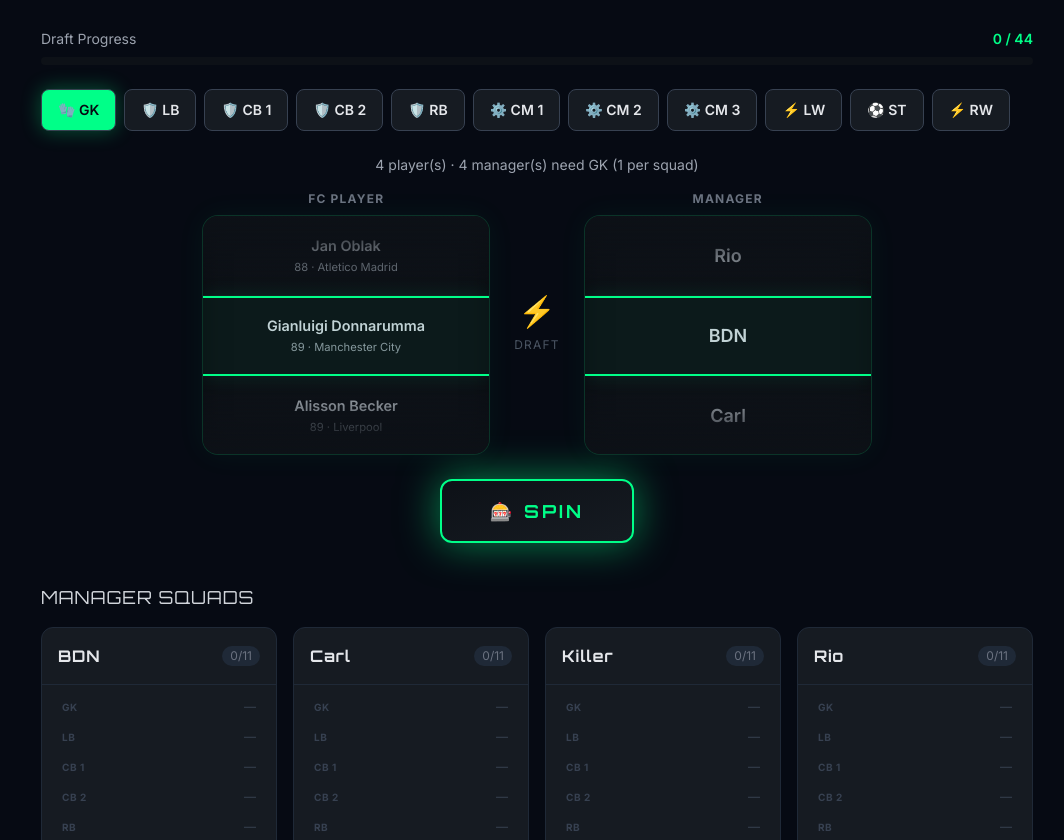
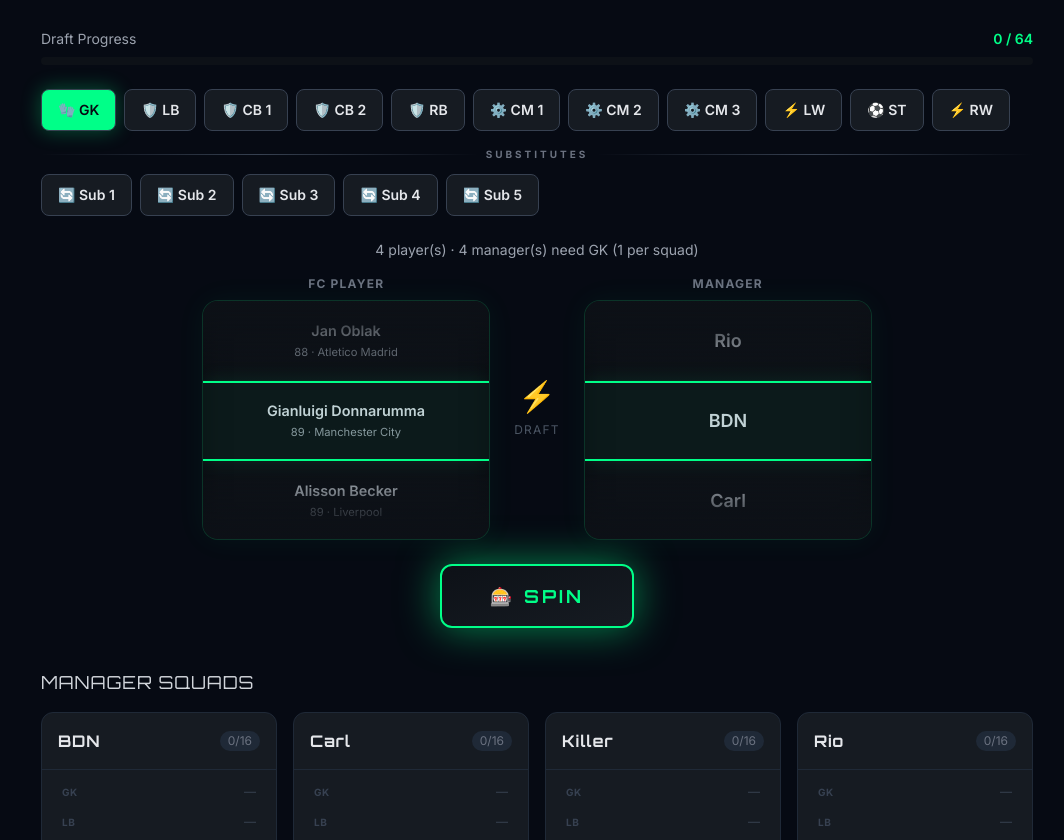
Before and after one commit to bdn009/FC26-Roulette, a plain HTML site: page index.html in a window 1280 px wide. Shown: the part 87-927 px from the top of the page, without its empty margins (103-1167 px from the left). Drawn offline with nearby package versions, Linux system fonts and the light colour scheme.

Commit message:
sub system added

```diff
--- a/index.html
+++ b/index.html
@@ -226,7 +226,7 @@
         <!-- Progress -->
         <div class="mb-6">
             <div class="flex justify-between text-sm mb-2"><span class="text-gray-400">Draft Progress</span><span
-                    id="progressText" class="text-neon font-semibold">0 / 16</span></div>
+                    id="progressText" class="text-neon font-semibold">0 / 64</span></div>
             <div class="w-full h-2 bg-surface rounded-full overflow-hidden">
                 <div id="progressBar"
                     class="h-full bg-gradient-to-r from-neon-dim to-neon rounded-full transition-all duration-500"
@@ -269,6 +269,27 @@
             <button
                 class="pos-tab px-4 py-2.5 rounded-lg font-semibold text-sm bg-surface-raised border border-gray-700"
                 data-pos="RW" onclick="selectPosition('RW')">⚡ RW</button>
+            <!-- Subs Divider -->
+            <div class="w-full flex items-center gap-2 mt-2 mb-1">
+                <div class="h-px flex-1 bg-gradient-to-r from-transparent via-gray-700 to-transparent"></div>
+                <span class="text-[10px] font-bold tracking-[3px] text-gray-500 uppercase">Substitutes</span>
+                <div class="h-px flex-1 bg-gradient-to-r from-transparent via-gray-700 to-transparent"></div>
+            </div>
+            <button
+                class="pos-tab px-4 py-2.5 rounded-lg font-semibold text-sm bg-surface-raised border border-gray-700"
+                data-pos="SUB1" onclick="selectPosition('SUB1')">🔄 Sub 1</button>
+            <button
+                class="pos-tab px-4 py-2.5 rounded-lg font-semibold text-sm bg-surface-raised border border-gray-700"
+                data-pos="SUB2" onclick="selectPosition('SUB2')">🔄 Sub 2</button>
+            <button
+                class="pos-tab px-4 py-2.5 rounded-lg font-semibold text-sm bg-surface-raised border border-gray-700"
+                data-pos="SUB3" onclick="selectPosition('SUB3')">🔄 Sub 3</button>
+            <button
+                class="pos-tab px-4 py-2.5 rounded-lg font-semibold text-sm bg-surface-raised border border-gray-700"
+                data-pos="SUB4" onclick="selectPosition('SUB4')">🔄 Sub 4</button>
+            <button
+                class="pos-tab px-4 py-2.5 rounded-lg font-semibold text-sm bg-surface-raised border border-gray-700"
+                data-pos="SUB5" onclick="selectPosition('SUB5')">🔄 Sub 5</button>
         </div>
 
         <!-- Status -->
@@ -423,15 +444,47 @@
                 { name: "Bukayo Saka", rating: 89, club: "Arsenal" },
                 { name: "Lamine Yamal", rating: 88, club: "Barcelona" },
                 { name: "Ousmane Dembélé", rating: 88, club: "PSG" }
+            ],
+            SUB1: [
+                { name: "Andrew Robertson", rating: 84, club: "Liverpool" },
+                { name: "Ferland Mendy", rating: 84, club: "Real Madrid" },
+                { name: "Nuno Mendes", rating: 83, club: "PSG" },
+                { name: "Marc Cucurella", rating: 82, club: "Chelsea" }
+            ],
+            SUB2: [
+                { name: "Mats Hummels", rating: 85, club: "Roma" },
+                { name: "Stefan de Vrij", rating: 84, club: "Inter Milan" },
+                { name: "Pau Torres", rating: 84, club: "Aston Villa" },
+                { name: "Nathan Aké", rating: 83, club: "Manchester City" }
+            ],
+            SUB3: [
+                { name: "Kyle Walker", rating: 84, club: "AC Milan" },
+                { name: "Pedro Porro", rating: 84, club: "Tottenham" },
+                { name: "Benjamin Pavard", rating: 83, club: "Inter Milan" },
+                { name: "Denzel Dumfries", rating: 83, club: "Inter Milan" }
+            ],
+            SUB4: [
+                { name: "Nicolò Barella", rating: 87, club: "Inter Milan" },
+                { name: "Aurélien Tchouaméni", rating: 86, club: "Real Madrid" },
+                { name: "N'Golo Kanté", rating: 84, club: "Al-Ittihad" },
+                { name: "Joshua Kimmich", rating: 86, club: "Barcelona" }
+            ],
+            SUB5: [
+                { name: "Julián Álvarez", rating: 87, club: "Atletico Madrid" },
+                { name: "Cristiano Ronaldo", rating: 84, club: "Al-Nassr" },
+                { name: "Antoine Griezmann", rating: 86, club: "Atletico Madrid" },
+                { name: "Lionel Messi", rating: 86, club: "Inter Miami" }
             ]
         };
 
         /* ====== STATE ====== */
-        const POSITIONS = ["GK", "LB", "CB1", "CB2", "RB", "CM1", "CM2", "CM3", "LW", "ST", "RW"];
-        const FORMATION = { GK: 1, LB: 1, CB1: 1, CB2: 1, RB: 1, CM1: 1, CM2: 1, CM3: 1, LW: 1, ST: 1, RW: 1 }; // 4-3-3
-        const POS_LABELS = { GK: "GK", LB: "LB", CB1: "CB 1", CB2: "CB 2", RB: "RB", CM1: "CM 1", CM2: "CM 2", CM3: "CM 3", LW: "LW", ST: "ST", RW: "RW" };
-        const TOTAL_PER_MANAGER = 11;
-        const TOTAL_PICKS = managers.length * TOTAL_PER_MANAGER; // 44
+        const POSITIONS = ["GK", "LB", "CB1", "CB2", "RB", "CM1", "CM2", "CM3", "LW", "ST", "RW", "SUB1", "SUB2", "SUB3", "SUB4", "SUB5"];
+        const STARTING_POSITIONS = ["GK", "LB", "CB1", "CB2", "RB", "CM1", "CM2", "CM3", "LW", "ST", "RW"];
+        const SUB_POSITIONS = ["SUB1", "SUB2", "SUB3", "SUB4", "SUB5"];
+        const FORMATION = { GK: 1, LB: 1, CB1: 1, CB2: 1, RB: 1, CM1: 1, CM2: 1, CM3: 1, LW: 1, ST: 1, RW: 1, SUB1: 1, SUB2: 1, SUB3: 1, SUB4: 1, SUB5: 1 };
+        const POS_LABELS = { GK: "GK", LB: "LB", CB1: "CB 1", CB2: "CB 2", RB: "RB", CM1: "CM 1", CM2: "CM 2", CM3: "CM 3", LW: "LW", ST: "ST", RW: "RW", SUB1: "Sub LB", SUB2: "Sub CB", SUB3: "Sub RB", SUB4: "Sub CM", SUB5: "Sub ATT" };
+        const TOTAL_PER_MANAGER = 16;
+        const TOTAL_PICKS = managers.length * TOTAL_PER_MANAGER; // 64
         const ITEM_H = 80;
         let state = null;
         let isSpinning = false;
@@ -654,10 +707,17 @@
             const c = document.getElementById('teamCards');
             c.innerHTML = managers.map(m => {
                 const team = state.teams[m];
-                const rows = POSITIONS.map(pos => {
+                const startingRows = STARTING_POSITIONS.map(pos => {
                     const pl = (team[pos] || [])[0];
                     return `<div class="flex justify-between items-center py-1.5 px-3 rounded-lg ${pl ? 'bg-surface' : ''}">
                     <span class="text-[10px] font-bold tracking-wider ${pl ? 'text-neon' : 'text-gray-700'}">${POS_LABELS[pos]}</span>
+                    ${pl ? `<span class="text-xs text-gray-200">${pl.name} <span class="text-gray-500">(${pl.rating})</span></span>` : '<span class="text-xs text-gray-700">—</span>'}
+                </div>`;
+                }).join('');
+                const subRows = SUB_POSITIONS.map(pos => {
+                    const pl = (team[pos] || [])[0];
+                    return `<div class="flex justify-between items-center py-1.5 px-3 rounded-lg ${pl ? 'bg-surface' : ''}">
+                    <span class="text-[10px] font-bold tracking-wider ${pl ? 'text-amber-400' : 'text-gray-700'}">${POS_LABELS[pos]}</span>
                     ${pl ? `<span class="text-xs text-gray-200">${pl.name} <span class="text-gray-500">(${pl.rating})</span></span>` : '<span class="text-xs text-gray-700">—</span>'}
                 </div>`;
                 }).join('');
@@ -667,7 +727,10 @@
                     <span class="font-display font-bold tracking-wider text-gray-200">${m}</span>
                     <span class="text-xs px-2 py-0.5 rounded-full ${count === TOTAL_PER_MANAGER ? 'bg-neon/20 text-neon' : 'bg-gray-800 text-gray-500'}">${count}/${TOTAL_PER_MANAGER}</span>
                 </div>
-                <div class="p-2 space-y-0.5">${rows}</div>
+                <div class="p-2 space-y-0.5">${startingRows}</div>
+                <div class="mx-2 my-1 h-px bg-gradient-to-r from-transparent via-gray-700 to-transparent"></div>
+                <div class="px-2 pt-0.5 pb-1"><span class="text-[9px] font-bold tracking-[2px] text-gray-600 uppercase">Subs</span></div>
+                <div class="p-2 pt-0 space-y-0.5">${subRows}</div>
             </div>`;
             }).join('');
         }
@@ -689,12 +752,19 @@
         /* ====== COPY RESULTS ====== */
         function copyResults() {
             if (state.history.length === 0) { alert('No draft results to copy yet!'); return; }
-            let txt = '🎰 FC26 ROULETTE DRAFT RESULTS (4-3-3) 🎰\n══════════════════════════════════════\n\n';
+            let txt = '🎰 FC26 ROULETTE DRAFT RESULTS (4-3-3 + 5 Subs) 🎰\n══════════════════════════════════════\n\n';
             managers.forEach(m => {
                 const team = state.teams[m];
                 const count = getManagerSquadCount(m);
                 txt += `🎮 ${m} (${count}/${TOTAL_PER_MANAGER})\n`;
-                POSITIONS.forEach(pos => {
+                txt += '  ── Starting XI ──\n';
+                STARTING_POSITIONS.forEach(pos => {
+                    const label = POS_LABELS[pos];
+                    const pl = (team[pos] || [])[0];
+                    txt += pl ? `  ${label}: ${pl.name} (${pl.rating}) - ${pl.club}\n` : `  ${label}: —\n`;
+                });
+                txt += '  ── Substitutes ──\n';
+                SUB_POSITIONS.forEach(pos => {
                     const label = POS_LABELS[pos];
                     const pl = (team[pos] || [])[0];
                     txt += pl ? `  ${label}: ${pl.name} (${pl.rating}) - ${pl.club}\n` : `  ${label}: —\n`;
```
